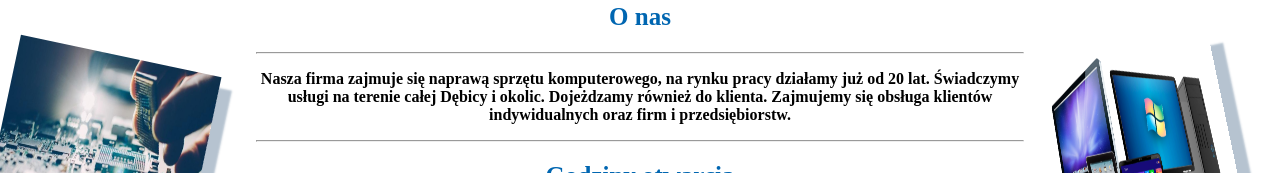
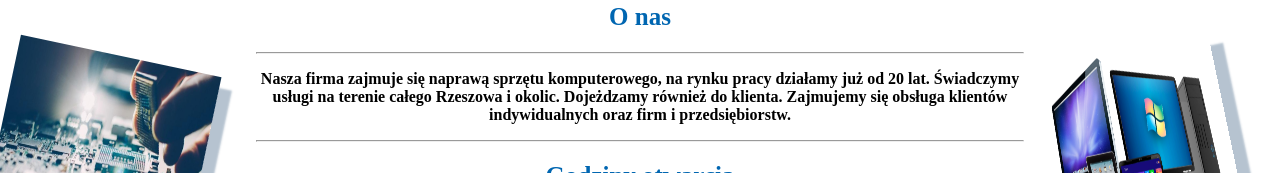
Before and after one commit to Patryk58/Serwis-Komputerowy, a plain HTML site: page index.html in a window 1280 px wide. Shown: the part 170-343 px from the top of the page. Drawn offline with Linux system fonts and the light colour scheme.

Commit message:
Update index.html

```diff
--- a/index.html
+++ b/index.html
@@ -30,7 +30,7 @@
 		<center>
 			<h2 class="h">O nas</h2>
 			<hr>
-			<p><b>Nasza firma zajmuje się naprawą sprzętu komputerowego, na rynku pracy działamy już od 20 lat. Świadczymy usługi na terenie całej Dębicy i okolic. Dojeżdzamy również do klienta. Zajmujemy się obsługa klientów indywidualnych oraz firm i przedsiębiorstw.</b></p>
+			<p><b>Nasza firma zajmuje się naprawą sprzętu komputerowego, na rynku pracy działamy już od 20 lat. Świadczymy usługi na terenie całego Rzeszowa i okolic. Dojeżdzamy również do klienta. Zajmujemy się obsługa klientów indywidualnych oraz firm i przedsiębiorstw.</b></p>
 			<hr>
 			<h2 class="h">Godziny otwarcia</h2>
 			<hr>
```
